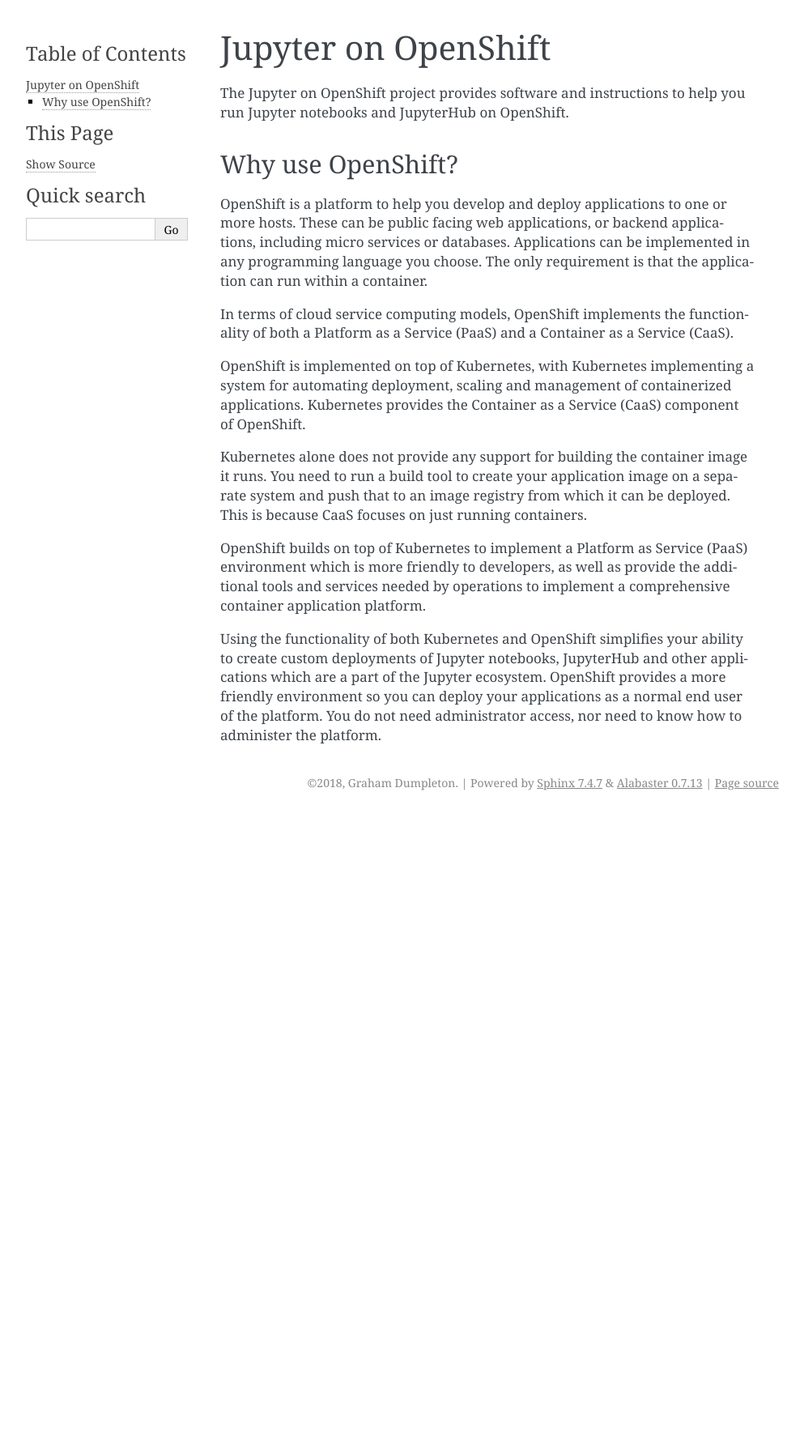
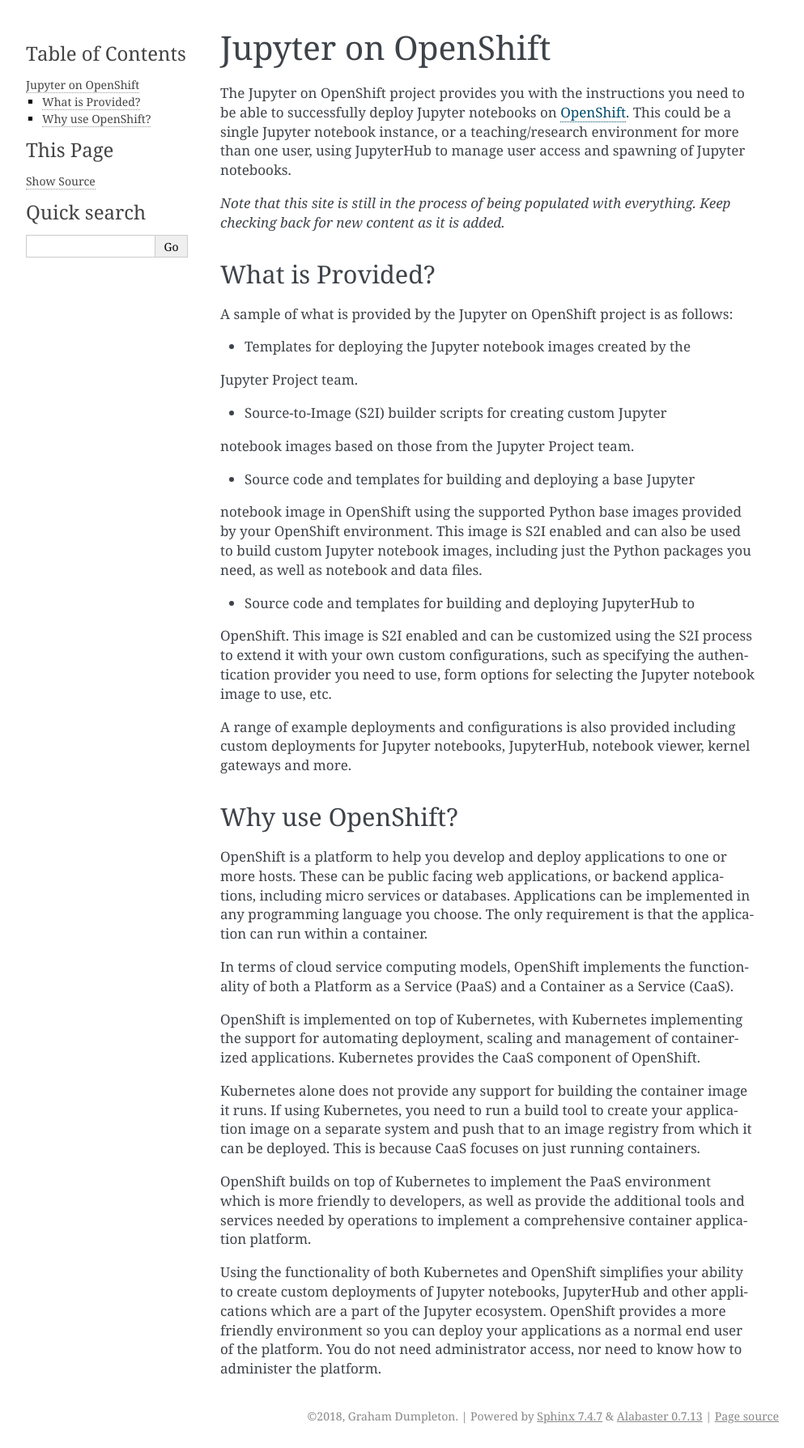
Before and after one commit to jupyter-on-openshift/www-jupyteronopenshift-org, a Sphinx documentation site: the page built from source/index.rst, in a window 1280 px wide. Shown: the whole page at 81% size, without its empty margins (148-1141 px from the left). Built offline with Sphinx 7.4.7, drawn with Linux system fonts in a browser that asks for light colours; before the commit the page ends 1006 px from its top, so only the background shows below that.

Commit message:
Add details of what is provided.

```diff
--- a/source/index.rst
+++ b/source/index.rst
@@ -5,8 +5,44 @@ Jupyter on OpenShift
    :maxdepth: 2
    :caption: Contents:
 
-The Jupyter on OpenShift project provides software and instructions to help
-you run Jupyter notebooks and JupyterHub on OpenShift.
+The Jupyter on OpenShift project provides you with the instructions you
+need to be able to successfully deploy Jupyter notebooks on OpenShift_. This
+could be a single Jupyter notebook instance, or a teaching/research
+environment for more than one user, using JupyterHub to manage user access
+and spawning of Jupyter notebooks.
+
+*Note that this site is still in the process of being populated with
+everything. Keep checking back for new content as it is added.*
+
+.. _OpenShift: https://www.openshift.org/
+
+What is Provided?
+-----------------
+
+A sample of what is provided by the Jupyter on OpenShift project is as
+follows:
+
+* Templates for deploying the Jupyter notebook images created by the
+Jupyter Project team.
+
+* Source-to-Image (S2I) builder scripts for creating custom Jupyter
+notebook images based on those from the Jupyter Project team.
+
+* Source code and templates for building and deploying a base Jupyter
+notebook image in OpenShift using the supported Python base images provided
+by your OpenShift environment. This image is S2I enabled and can also be
+used to build custom Jupyter notebook images, including just the Python
+packages you need, as well as notebook and data files.
+
+* Source code and templates for building and deploying JupyterHub to
+OpenShift. This image is S2I enabled and can be customized using the S2I
+process to extend it with your own custom configurations, such as
+specifying the authentication provider you need to use, form options for
+selecting the Jupyter notebook image to use, etc.
+
+A range of example deployments and configurations is also provided
+including custom deployments for Jupyter notebooks, JupyterHub, notebook
+viewer, kernel gateways and more.
 
 Why use OpenShift?
 ------------------
@@ -22,19 +58,20 @@ functionality of both a Platform as a Service (PaaS) and a Container as a
 Service (CaaS).
 
 OpenShift is implemented on top of Kubernetes, with Kubernetes implementing
-a system for automating deployment, scaling and management of containerized
-applications. Kubernetes provides the Container as a Service (CaaS)
-component of OpenShift.
+the support for automating deployment, scaling and management of
+containerized applications. Kubernetes provides the CaaS component of
+OpenShift.
 
 Kubernetes alone does not provide any support for building the container
-image it runs. You need to run a build tool to create your application
-image on a separate system and push that to an image registry from which it
-can be deployed. This is because CaaS focuses on just running containers.
+image it runs. If using Kubernetes, you need to run a build tool to create
+your application image on a separate system and push that to an image
+registry from which it can be deployed. This is because CaaS focuses on
+just running containers.
 
-OpenShift builds on top of Kubernetes to implement a Platform as Service
-(PaaS) environment which is more friendly to developers, as well as provide
-the additional tools and services needed by operations to implement a
-comprehensive container application platform.
+OpenShift builds on top of Kubernetes to implement the PaaS environment
+which is more friendly to developers, as well as provide the additional
+tools and services needed by operations to implement a comprehensive
+container application platform.
 
 Using the functionality of both Kubernetes and OpenShift simplifies your
 ability to create custom deployments of Jupyter notebooks, JupyterHub and
```
